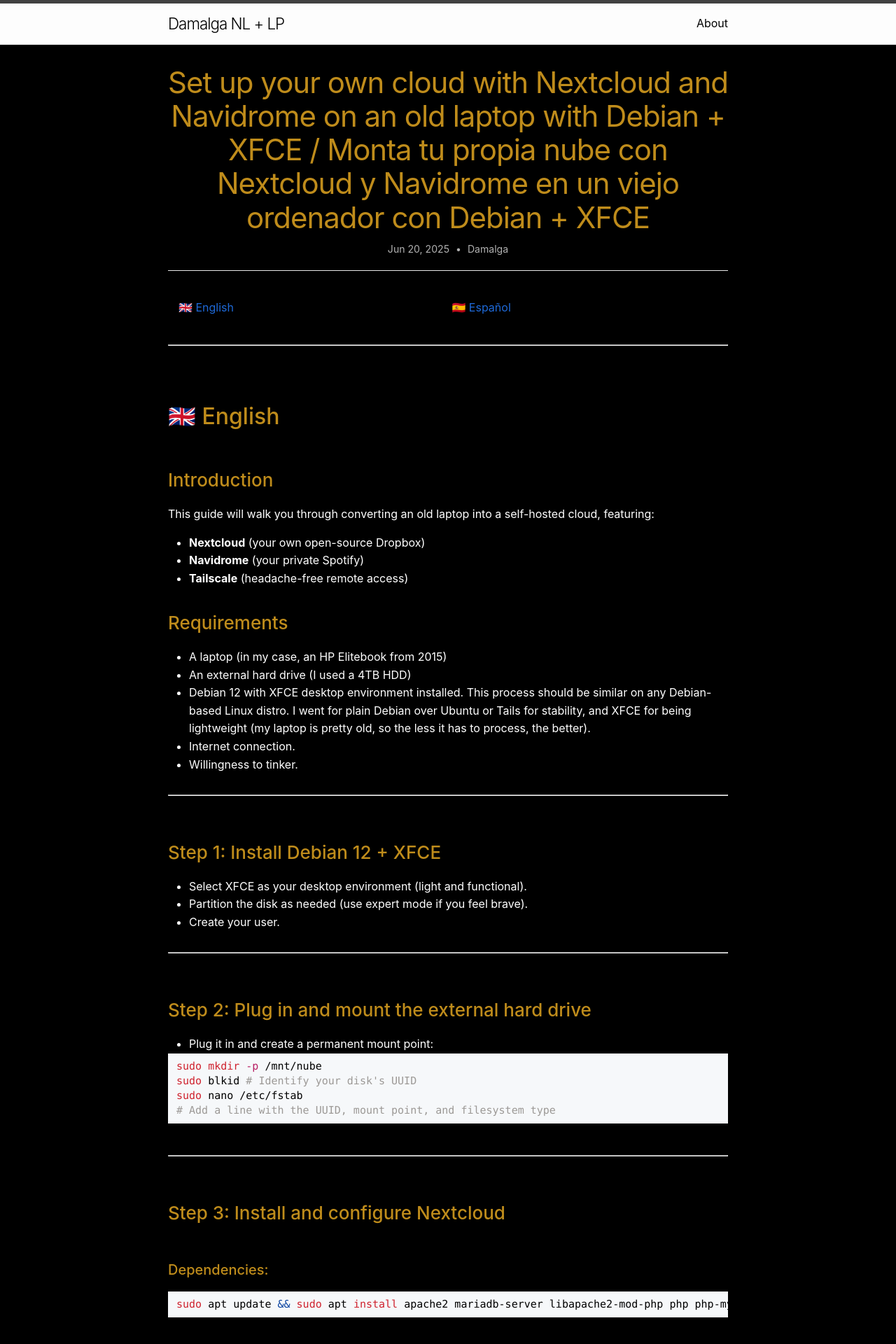
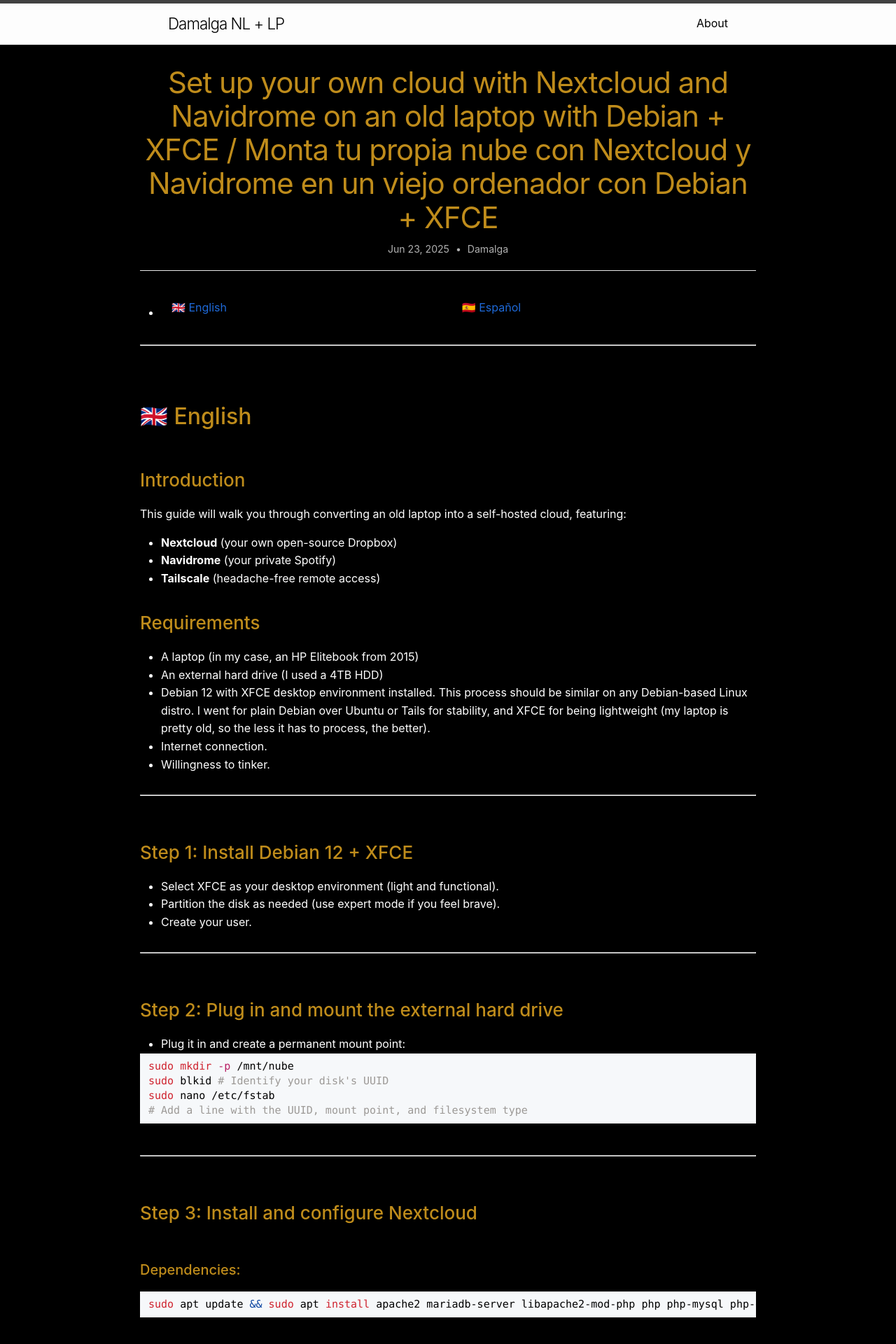
Before and after one commit to damalga/damalga-nl-lp, a Jekyll site: the page built from _posts/2025-06-23-post-1.md, in a window 1280 px wide. Shown: the top 1920 px of the page at 70% size. Built offline with Jekyll 4.4.1, drawn with Linux system fonts in a browser that asks for light colours; some web fonts are replaced.

Commit message:
minor changes

```diff
--- a/_posts/2025-06-20-post-1.md
+++ b/_posts/2025-06-23-post-1.md
@@ -1,12 +1,12 @@
 ---
 layout: post
 title: "Set up your own cloud with Nextcloud and Navidrome on an old laptop with Debian + XFCE / Monta tu propia nube con Nextcloud y Navidrome en un viejo ordenador con Debian + XFCE"
-date: 2025-06-20
+date: 2025-06-23
 author: Damalga
 comments: false
 ---
 
-[🇬🇧 English](#en) | [🇪🇸 Español](#es)
+- [🇬🇧 English](#en) | [🇪🇸 Español](#es)
 
 ---
 
--- a/_sass/minima/custom-styles.scss
+++ b/_sass/minima/custom-styles.scss
@@ -49,7 +49,7 @@ body.site-body {
     font-family: Inter, sans-serif;
     main.page-content{
         .wrapper{
-            width: 1440px;
+            max-width: 880px;
             .post-content{
                 display: flex;
                 flex-direction: column;
```
